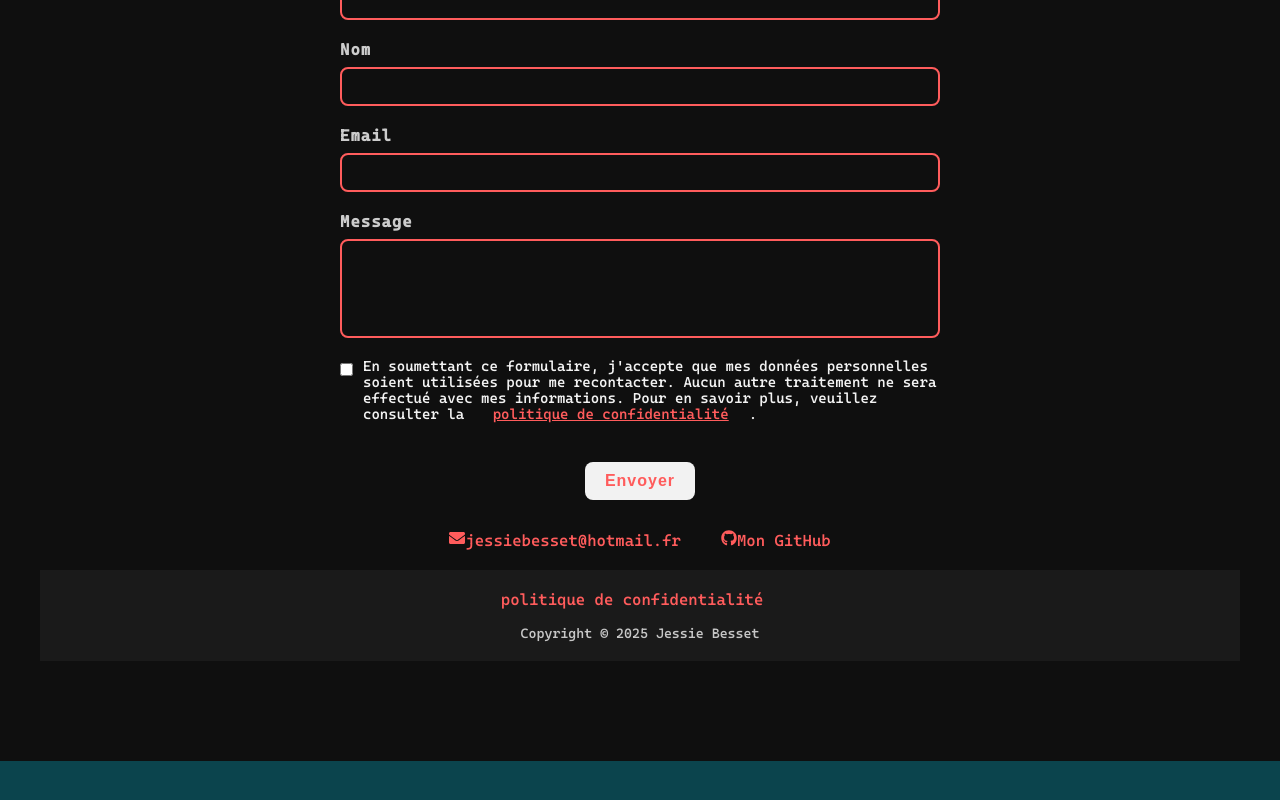
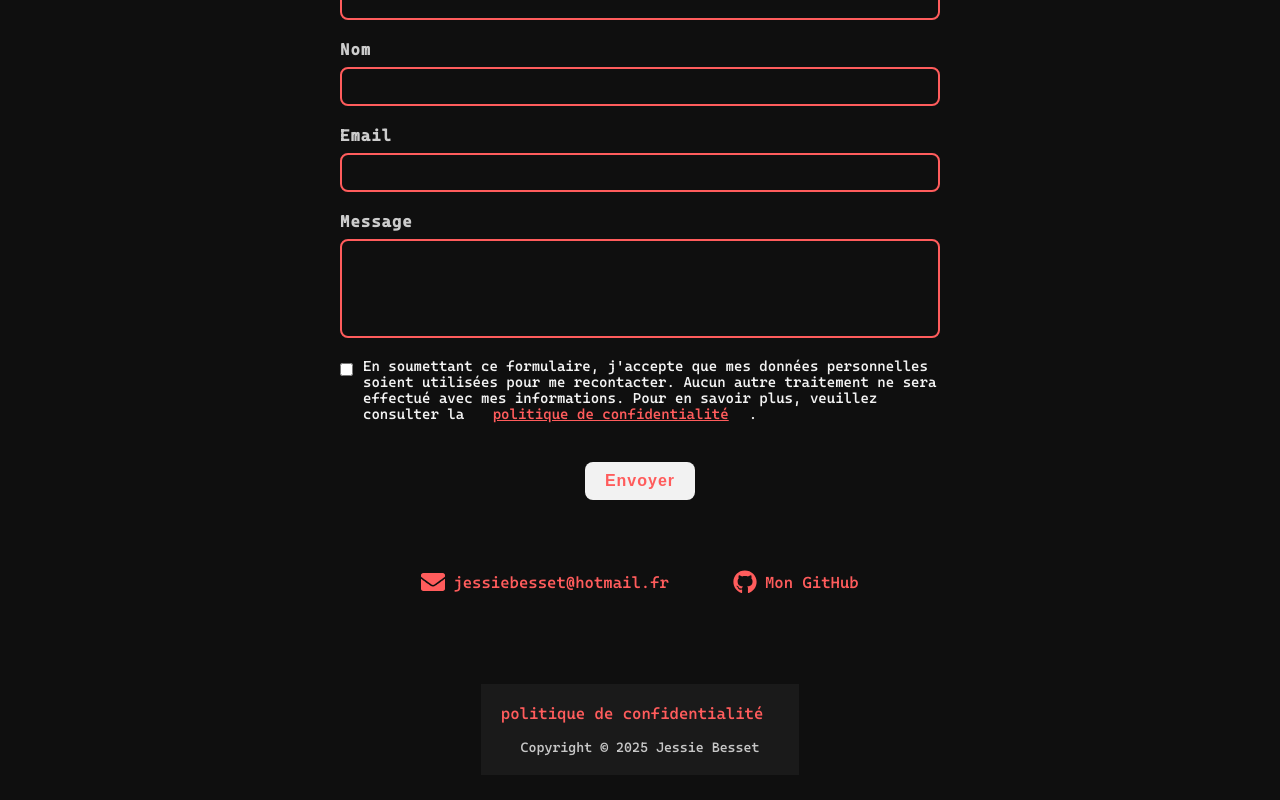
Before and after one commit to JessieTLR/Portfolio-Junior, a React (Create React App) app in the folder src/: page / in a window 1280 px wide. Shown: the part 2612-3412 px from the top of the page. Before the commit the page ends 3373 px from the top, so only its background shows below. Built offline with nearby package versions, Linux system fonts and the light colour scheme; the HTML template or start-up script is replaced by a standard one.

Commit message:
modification icon github smartphone

```diff
--- a/src/Pages/Contact.js
+++ b/src/Pages/Contact.js
@@ -29,7 +29,7 @@ export default function Contact() {
   };
 
   return (
-    <section className="contact-section">
+    <section id="contact" className="contact-section">
       <h2>Contactez-moi</h2>
 
       <form className="contact-form" onSubmit={handleSubmit}>
@@ -89,7 +89,6 @@ export default function Contact() {
         <button type="submit">Envoyer</button>
       </form>
 
-      {/* Section mail et github*/}
       <div className="contact-links">
         <a
           href="mailto:jessiebesset@hotmail.fr"
--- a/src/Styles/Components/_contact.scss
+++ b/src/Styles/Components/_contact.scss
@@ -3,6 +3,7 @@
 #contact {
   min-height: calc(100vh - 594px);
   display: flex;
+  flex-direction: column;
   justify-content: center;
   align-items: center;
 
@@ -28,7 +29,6 @@
         background-color: var(--color-accent);
         transform: translateX(-50%);
         z-index: -1;
-      }
       }
     }
 
@@ -98,7 +98,7 @@
         font-weight: 600;
         letter-spacing: 1px;
       }
-
+    }
 
     .contact-links {
       margin-top: 20px;
@@ -107,32 +107,33 @@
       display: flex;
       justify-content: center;
       align-items: center;
-      flex-wrap: wrap;
       gap: 1.5rem;
 
       .contact-icon {
         display: inline-flex;
         align-items: center;
         gap: 8px;
-        white-space: nowrap;
-        color: var(--color-text);
+        color: var(--color-accent);
         font-size: 1rem;
         text-decoration: none;
         transition: color 0.3s ease;
 
         svg {
           font-size: 1.5rem;
-          flex-shrink: 0;
         }
 
         &:hover {
-          color: var(--color-accent);
-        }
-      }
+          color: var(--color-hover);
         }
       }
     }
 
+    .footer {
+      margin-top: 30px;
+      text-align: center;
+    }
+  }
+}
 
 @media (max-width: 480px) {
   #contact {
@@ -148,8 +149,13 @@
       }
 
       .contact-links {
-        display: block;
-        gap: 1rem;
+        display: flex;
+        flex-direction: column;
+        flex-wrap: nowrap;
+        align-items: center;
+        gap: 0.4rem;
+
+
 
         .contact-icon {
           font-size: 0.9rem;
```
Lines whose indentation alone changed are shown as unchanged.
